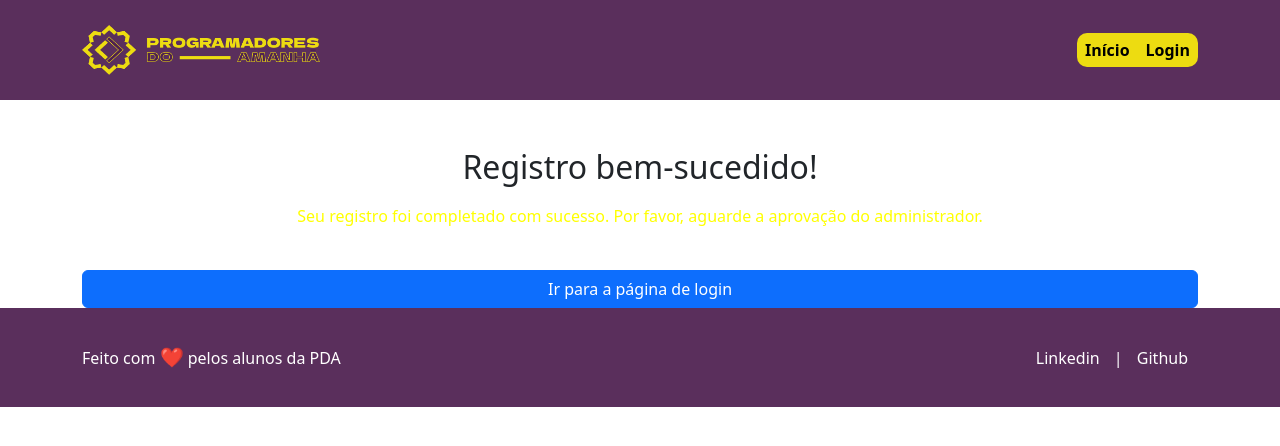
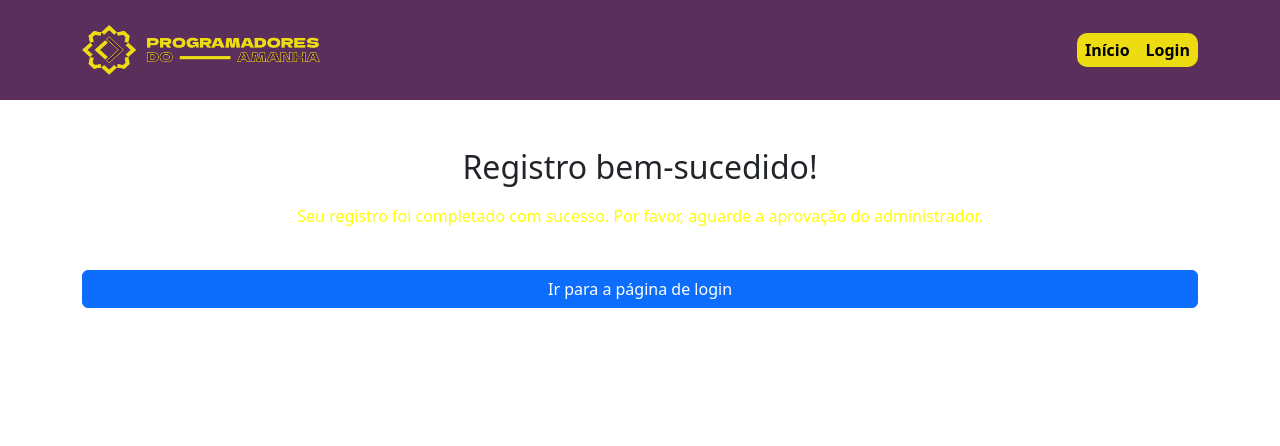
Before and after one commit to VictorCDS-p/PDA_Organization, a React (Vite) app: page /success in a window 1280 px wide. Shown: the top 446 px of the page. Built offline with nearby package versions, Linux system fonts and the light colour scheme; a web font is replaced by a local one.

Commit message:
fix: remove footer all files

```diff
--- a/src/main.jsx
+++ b/src/main.jsx
@@ -6,7 +6,7 @@ import Header from './components/header';
 import DefaultRoutes from './routes/DefaultRoutes';
 import AdminRoutes from './routes/AdminRoutes';
 import UserRoutes from './routes/UserRoutes';
-import Footer from './components/footer/footer';
+
 
 import 'bootstrap/dist/css/bootstrap.min.css';
 
@@ -20,7 +20,6 @@ createRoot(document.getElementById('root')).render(
                     {...AdminRoutes}
                     {...UserRoutes}
                 </Routes>
-                <Footer />
             </Router>
         </AuthProvider>
     </React.StrictMode>
--- a/src/pages/home/index.jsx
+++ b/src/pages/home/index.jsx
@@ -9,6 +9,7 @@ export default function Home() {
    <div>
     <SectionHome/>
     <BodySection/>
+    <Footer/>
    </div>
   );
 }
```
